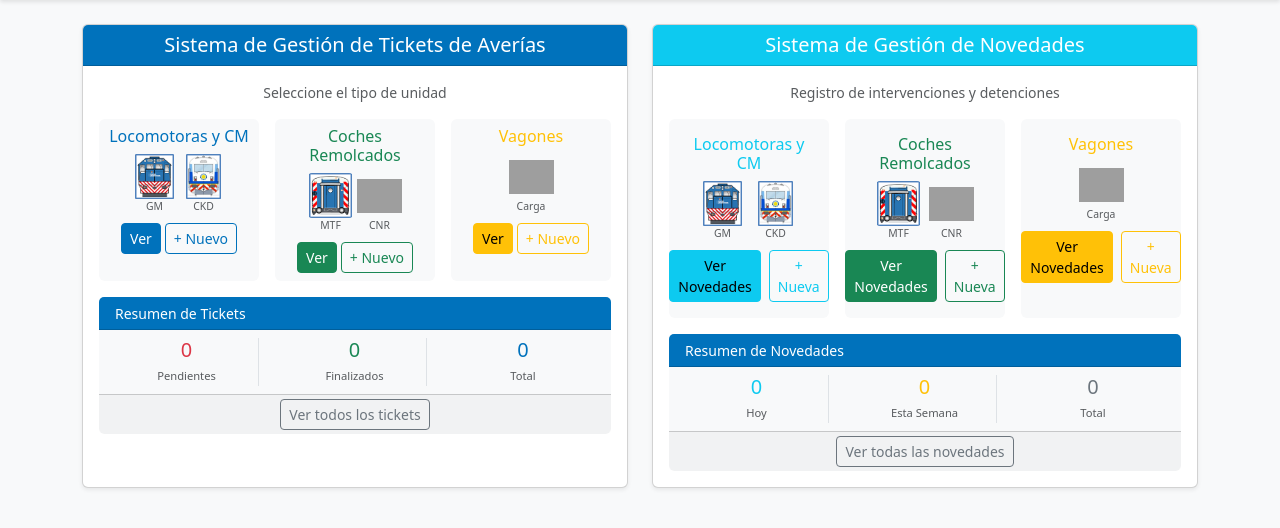
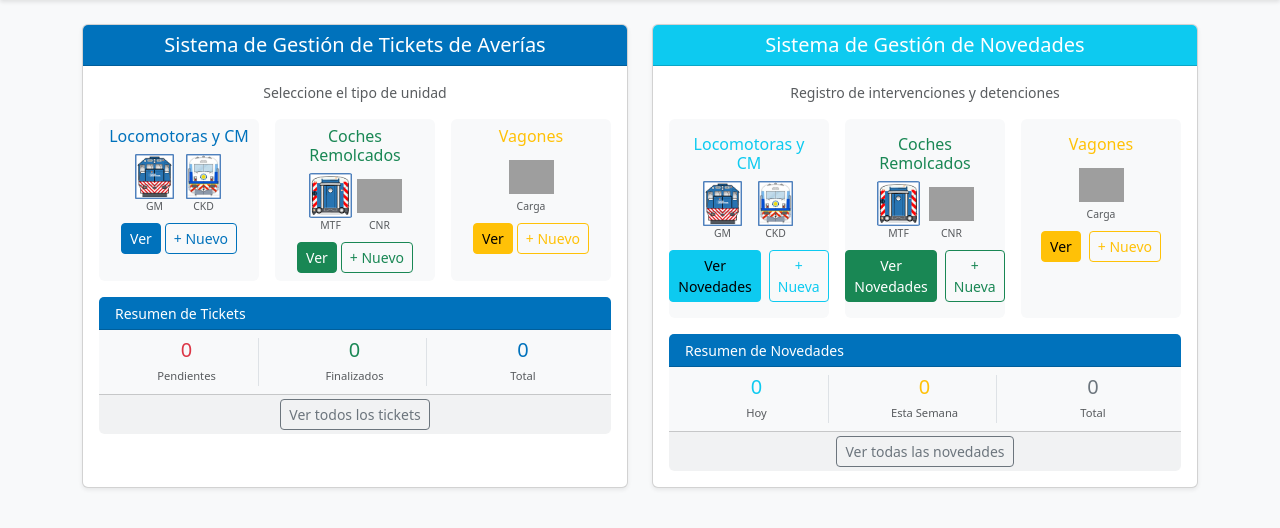
Before and after one commit to salamonepablo/sigma-rs, a Django app: page /sigma/ in a window 1280 px wide. Shown: the part 64-592 px from the top of the page. Run offline with Django 5.2, Linux system fonts and the light colour scheme; the visitor is signed in with stand-in values (Sample User, id 1); data that the repository does not hold is empty; grey boxes are pictures that could not be loaded.

Commit message:
fix: shorten wagon novelty buttons to match tickets

```diff
--- a/apps/tickets/presentation/templates/tickets/home.html
+++ b/apps/tickets/presentation/templates/tickets/home.html
@@ -207,10 +207,10 @@
                                 </div>
                                 <div class="d-flex gap-2 justify-content-center">
                                     <a href="{% url 'tickets:novedad_list_vagones' %}" class="btn btn-warning btn-sm">
-                                        Ver Novedades
+                                        Ver
                                     </a>
                                     <a href="{% url 'tickets:novedad_create_vagones' %}" class="btn btn-outline-warning btn-sm">
-                                        + Nueva
+                                        + Nuevo
                                     </a>
                                 </div>
                             </div>
```
